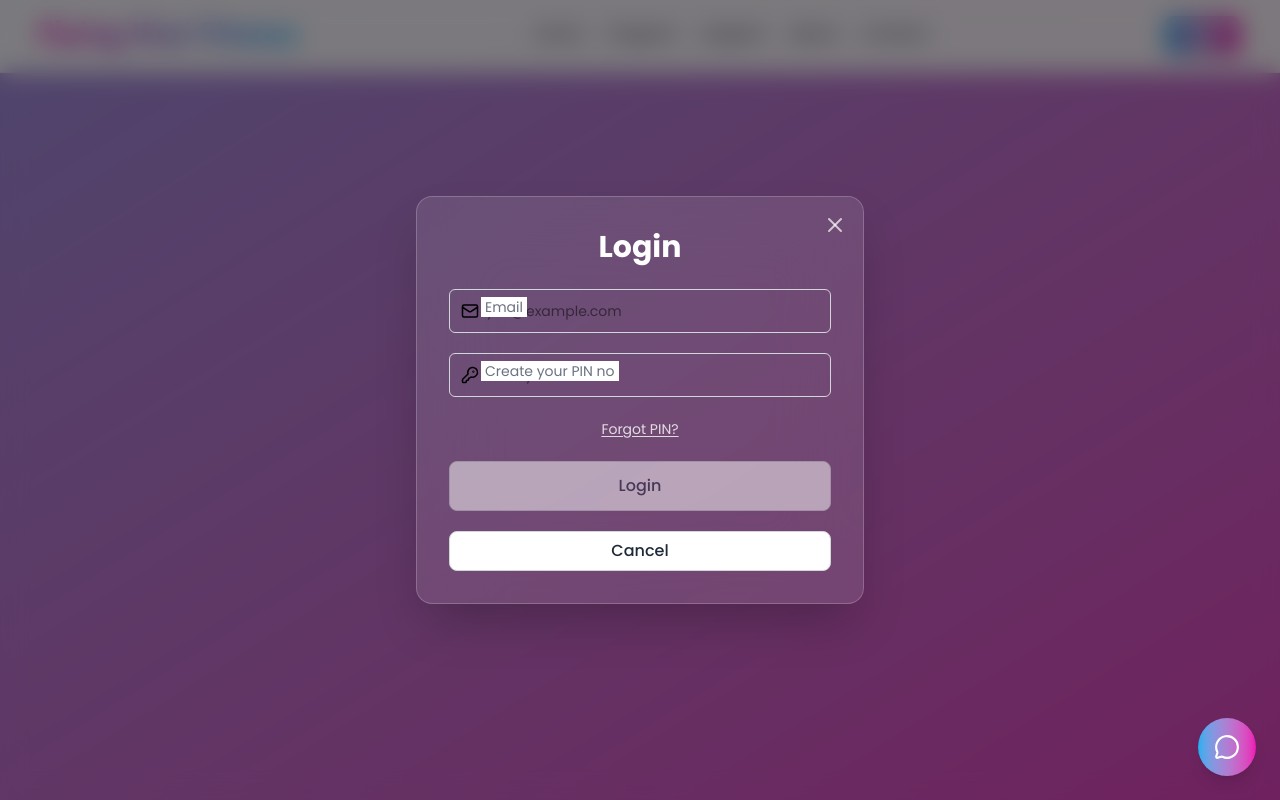
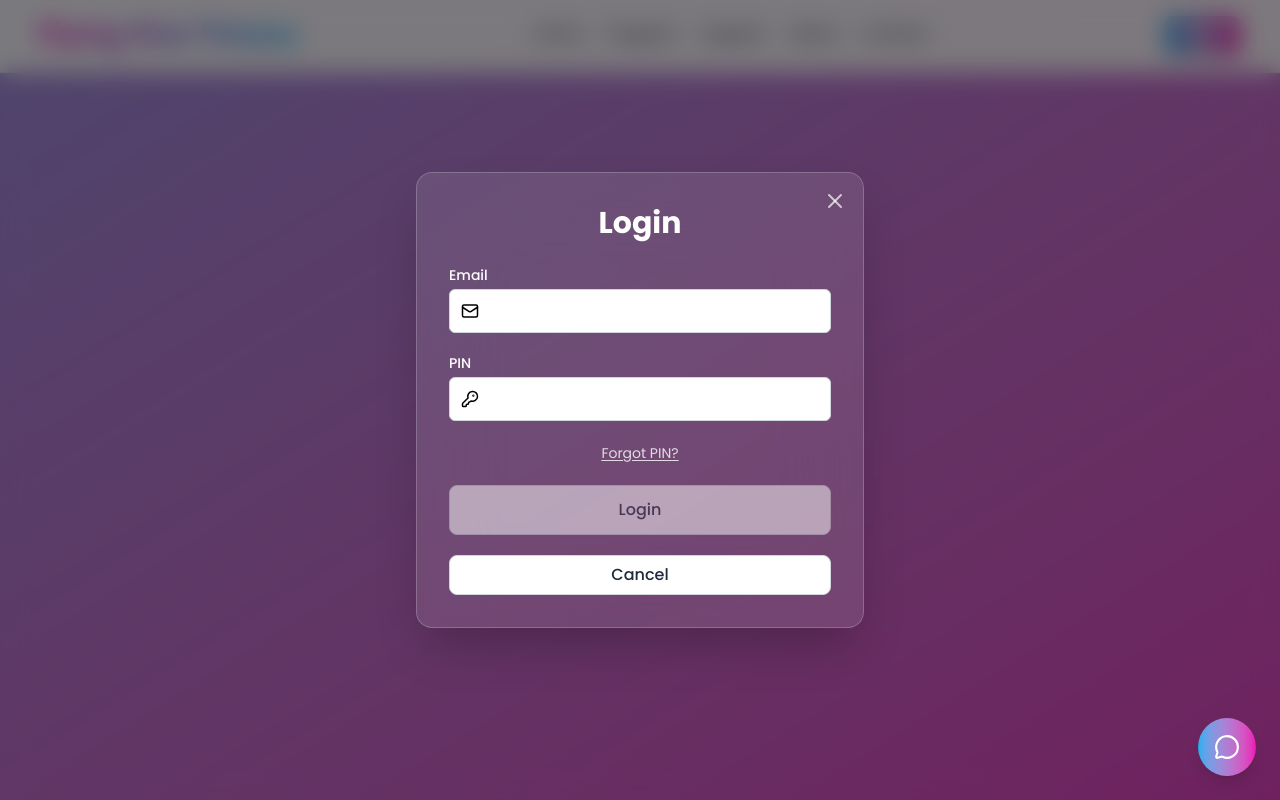
Before and after one commit to macworldgithub/flying-kiwi, a Next.js app: page /login in a window 1280 px wide. Built offline with nearby package versions, Linux system fonts and the light colour scheme.

Commit message:
form field to normal and additional fixes

```diff
--- a/src/components/AppComponents/Login.tsx
+++ b/src/components/AppComponents/Login.tsx
@@ -80,16 +80,14 @@ export const Login = () => {
                 <FormInput
                   label="Email"
                   type="email"
-                  placeholder="you@example.com"
                   value={email}
                   onChange={(e) => dispatch(setEmail(e.target.value))}
                   icon={<Mail size={18} color="black" />}
                 />
 
                 <FormInput
-                  label="Create your PIN no"
+                  label="PIN"
                   type="password"
-                  placeholder="Enter your PIN"
                   value={pin}
                   onChange={(e) => dispatch(setPin(e.target.value))}
                   icon={<KeyRound size={18} color="black" />}
--- a/src/components/UIComponents/FormInput.tsx
+++ b/src/components/UIComponents/FormInput.tsx
@@ -1,6 +1,5 @@
 "use client";
-import React, { useState } from "react";
-import { motion } from "framer-motion";
+import React from "react";
 import { cn } from "@/lib/utils";
 import { InputHTMLAttributes } from "react";
 
@@ -17,14 +16,11 @@ export const FormInput: React.FC<FormInputProps> = ({
   onChange,
   ...props
 }) => {
-  const [focused, setFocused] = useState(false);
+  return (
+    <div className="relative w-full max-w-md space-y-1">
+      <label className="block text-sm font-medium text-white">{label}</label>
 
-  const hasValue =
-    (typeof value === "string" && value.length > 0) ||
-    (typeof value === "number" && value !== 0);
-
-  return (
-    <div className="relative w-full max-w-md">
+      <div className="relative">
         {icon && (
           <div className="absolute left-3 top-1/2 -translate-y-1/2 text-gray-400">
             {icon}
@@ -34,28 +30,14 @@ export const FormInput: React.FC<FormInputProps> = ({
         <input
           {...props}
           value={value}
-        onChange={onChange} // ✅ use parent handler
-        onFocus={() => setFocused(true)}
-        onBlur={() => setFocused(false)}
+          onChange={onChange}
           className={cn(
-          "peer h-11 w-full rounded-md border border-gray-300 bg-transparent px-3 py-2 text-sm outline-none transition-all focus:border-blue-500 focus:ring-2 focus:ring-blue-100",
+            "h-11 w-full rounded-md border border-gray-300 bg-white px-3 py-2 text-sm text-black outline-none transition focus:border-blue-500 focus:ring-2 focus:ring-blue-100",
             icon && "pl-9",
-          className
+            className,
           )}
         />
-
-      <motion.label
-        animate={{
-          y: focused || hasValue ? -22 : -4,
-          x: icon ? 24 : 12,
-          scale: focused || hasValue ? 0.85 : 1,
-          color: focused ? "#2563eb" : "#6b7280",
-        }}
-        transition={{ type: "spring", stiffness: 300, damping: 20 }}
-        className="absolute left-2 top-1/2 -translate-y-1/2 bg-white px-1 text-sm pointer-events-none"
-      >
-        {label}
-      </motion.label>
+      </div>
     </div>
   );
 };
--- a/src/components/layout/Navbar.tsx
+++ b/src/components/layout/Navbar.tsx
@@ -23,6 +23,7 @@ import { logout } from "@/reduxSlices/loginSlice";
 import DeleteCustomerModal from "../AppComponents/DeleteCustomerModal";
 import { DeleteCustomerApi } from "@/app/api/auth";
 import { ProfileDropdown } from "../AppComponents/ProfileDropdown";
+import { usePathname } from "next/navigation";
 
 const NAV_LINKS = [
   { label: "Home", href: "/" },
@@ -48,6 +49,8 @@ export const Navbar: React.FC = () => {
   const [message, setMessage] = useState("");
 
   const router = useRouter();
+  const pathname = usePathname();
+  const isChatWindow = pathname === "/chat-window";
   const dispatch = useDispatch<AppDispatch>();
   const { access_token } = useSelector((state: RootState) => state.login);
   const [isLoggedIn, setIsLoggedIn] = useState(false);
@@ -119,19 +122,19 @@ export const Navbar: React.FC = () => {
               Authorization: `Bearer ${token}`,
               accept: "application/json",
             },
-          }
+          },
         ),
         fetch(
           `https://bele.omnisuiteai.com/api/v1/customers/${custNo}/balance/mobile?lineSeqNo=1`,
           {
             headers: { Authorization: `Bearer ${token}` },
-          }
+          },
         ),
         fetch(
           `https://bele.omnisuiteai.com/api/v1/customers/${custNo}/unbilled-summary`,
           {
             headers: { Authorization: `Bearer ${token}` },
-          }
+          },
         ),
       ]);
 
@@ -144,7 +147,7 @@ export const Navbar: React.FC = () => {
         !serviceData.data?.services?.serviceDetails?.length
       ) {
         setUsageError(
-          "You don't have an active plan yet. Please choose a plan first!"
+          "You don't have an active plan yet. Please choose a plan first!",
         );
         setUsageLoading(false);
         return;
@@ -265,7 +268,8 @@ export const Navbar: React.FC = () => {
           </Link>
 
           <nav className="hidden md:flex items-center gap-6 flex-1 justify-center">
-            {NAV_LINKS.map((link) => (
+            {!isChatWindow &&
+              NAV_LINKS.map((link) => (
                 <Link
                   key={link.href}
                   href={link.href}
@@ -310,7 +314,8 @@ export const Navbar: React.FC = () => {
             >
               <div className="px-6 py-8 space-y-6">
                 {/* 1. Main Navigation Links - Pehle aayenge */}
-                {NAV_LINKS.map((link) => (
+                {!isChatWindow &&
+                  NAV_LINKS.map((link) => (
                     <Link
                       key={link.href}
                       href={link.href}
@@ -318,7 +323,6 @@ export const Navbar: React.FC = () => {
                       className="block text-lg font-medium text-gray-800 hover:text-indigo-600 transition-colors py-2"
                     />
                   ))}
-
                 {/* 2. Divider */}
                 <div className="border-t border-gray-200" />
 
```
Also changed, not shown: src/components/AppComponents/ChatWindow.tsx (+39 -37 lines), public/images/just-mobile-logo.png (added). Lines whose indentation alone changed are shown as unchanged.
